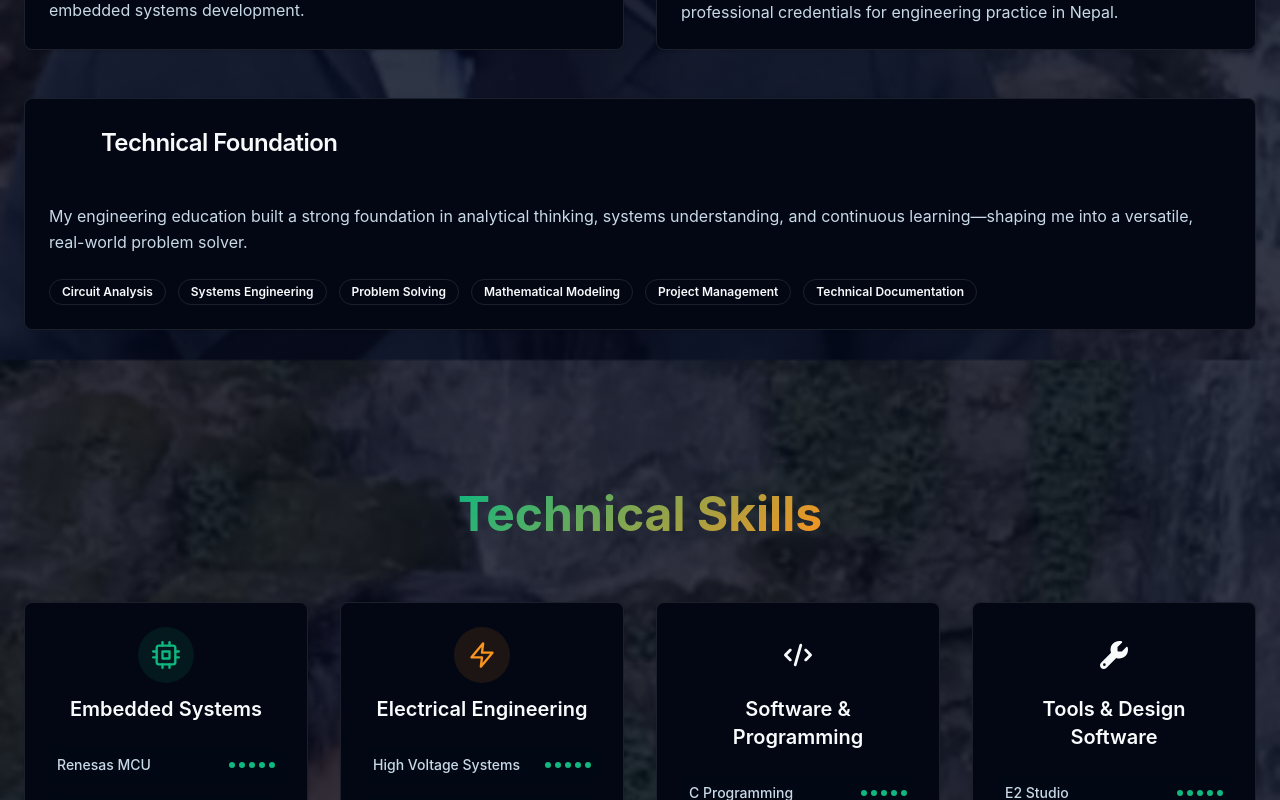
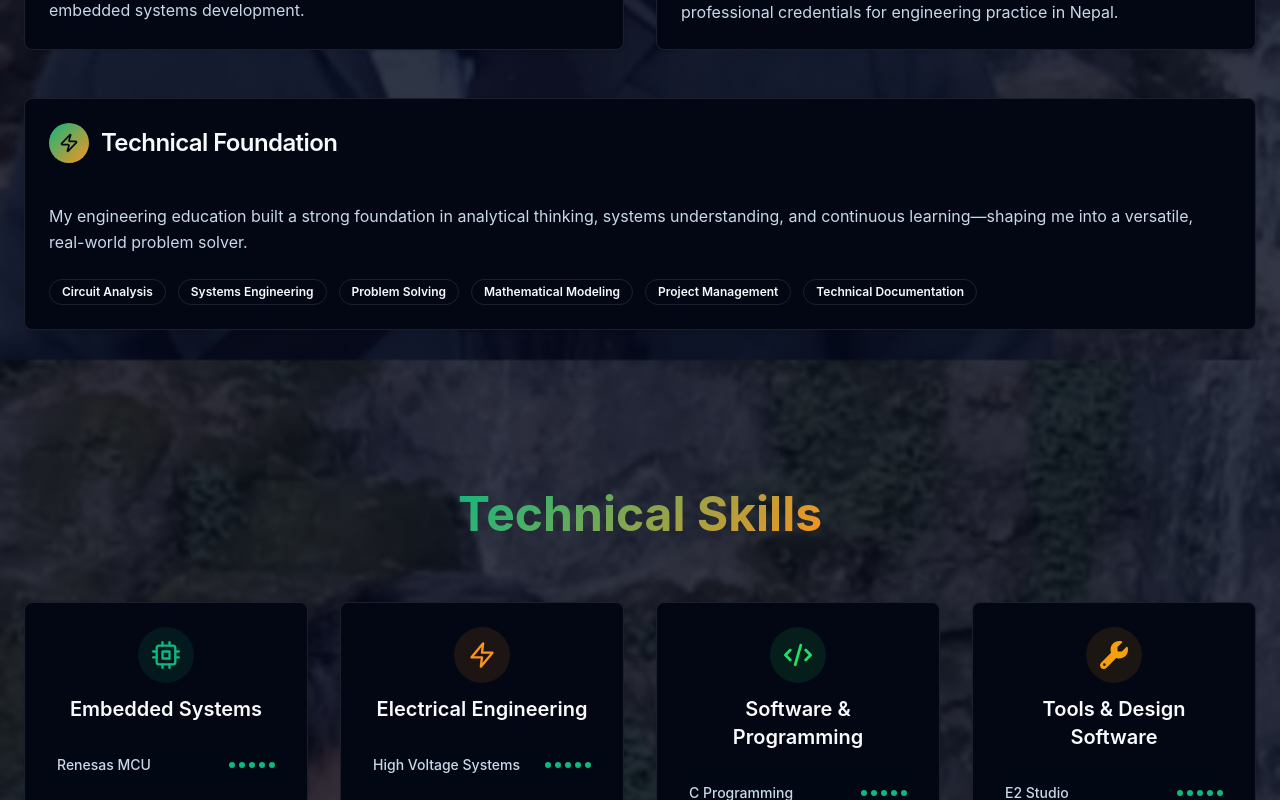
Before and after one commit to sabinnmc/sabinnmc.github.io, a React (Vite) app: page / in a window 1280 px wide. Shown: the part 2200-3000 px from the top of the page. Built offline with nearby package versions, Linux system fonts and the light colour scheme.

Commit message:
feat: add status color variables and utility classes for glow and gradient backgrounds

```diff
--- a/src/index.css
+++ b/src/index.css
@@ -21,6 +21,10 @@
   --color-border: hsl(var(--border));
   --color-input: hsl(var(--input));
   --color-ring: hsl(var(--ring));
+  --color-success: hsl(var(--success));
+  --color-warning: hsl(var(--warning));
+  --color-destructive: hsl(var(--destructive));
+  --color-destructive-foreground: hsl(var(--destructive-foreground));
 }
 
 /* Modern Portfolio Design System - Tech Aesthetic */
@@ -156,7 +160,7 @@
   }
 
   /* Glow effects */
-  .glow-primary {
+  .glow-primary, .shadow-glow-primary {
     box-shadow: var(--glow-primary);
   }
 
@@ -176,6 +180,11 @@
   /* Hero gradient background */
   .hero-bg {
     background: var(--gradient-hero);
+  }
+
+  /* Primary gradient background */
+  .bg-gradient-primary {
+    background: var(--gradient-primary);
   }
 
   /* Card gradient */
```
